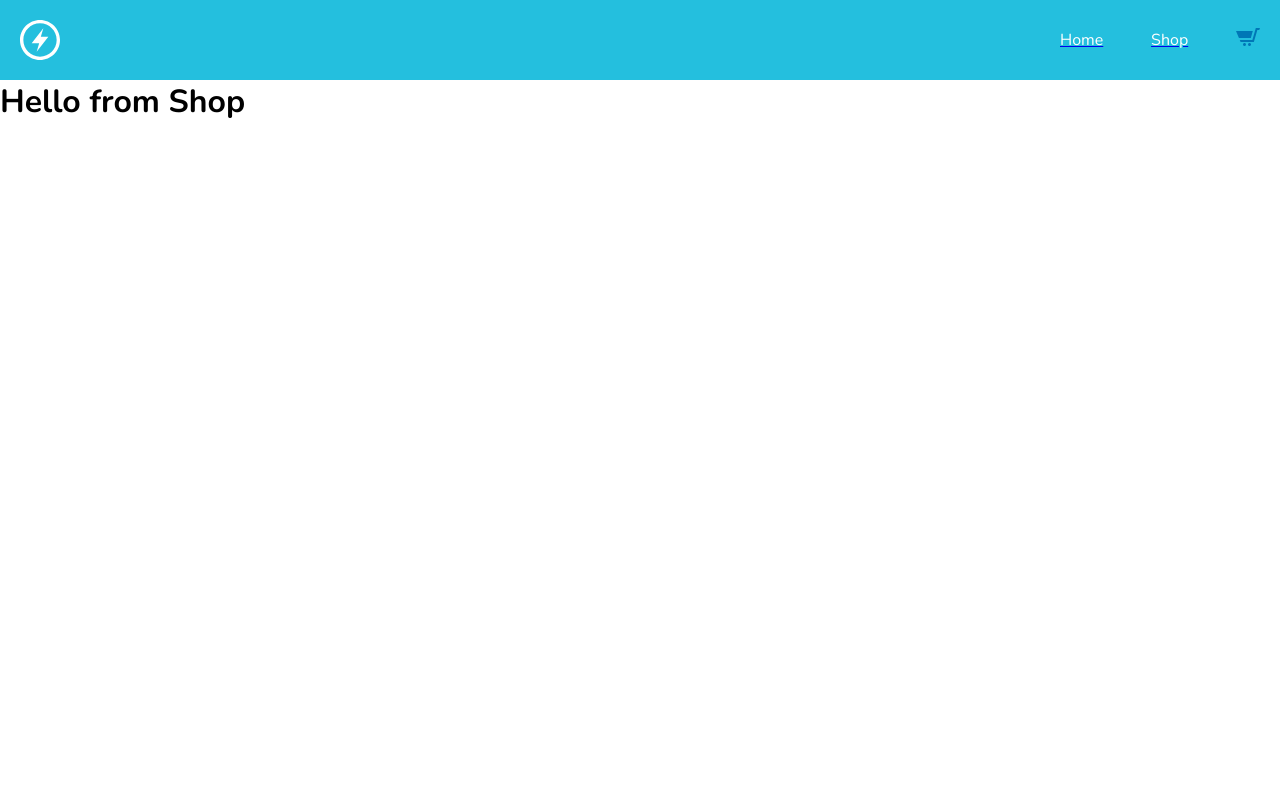
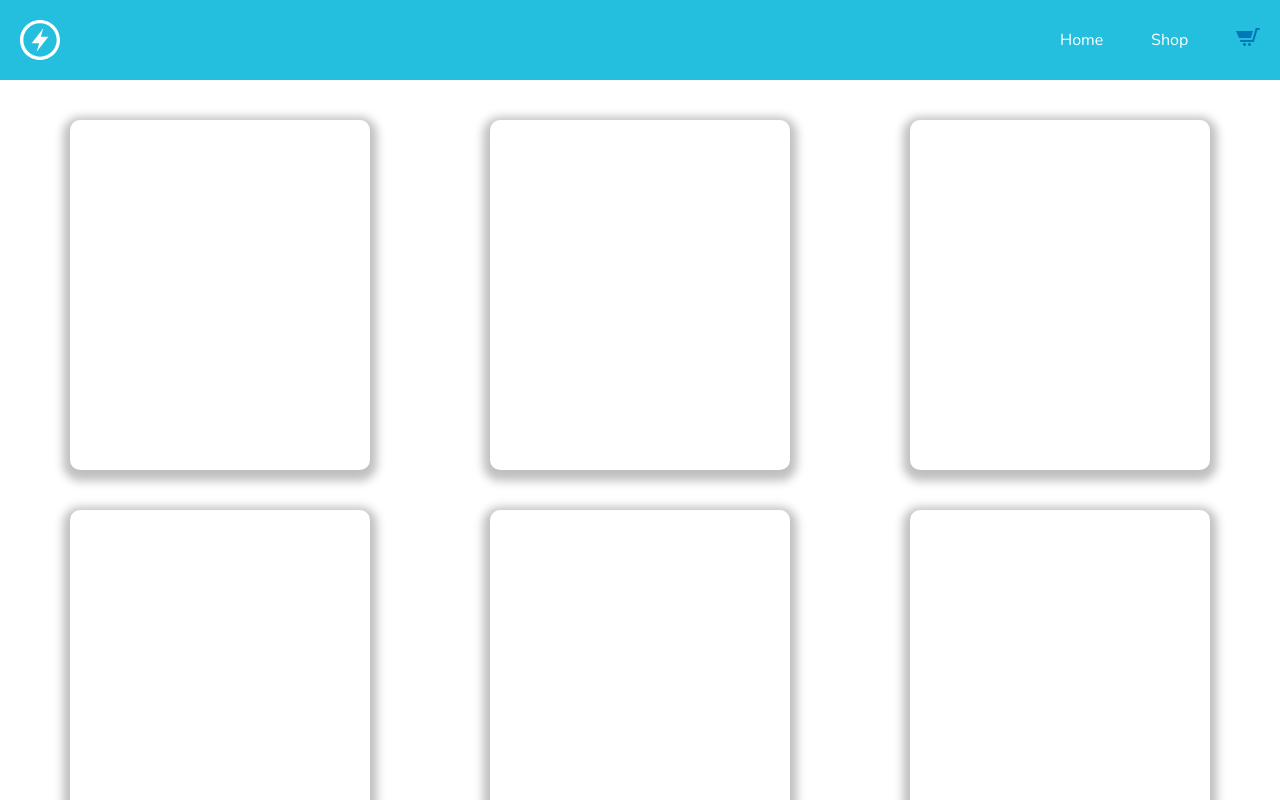
Before and after one commit to FraCav99/Shopping-cart, a React (Create React App) app: page /shop in a window 1280 px wide. Shown: the top 800 px of the page. Built offline with nearby package versions, Linux system fonts and the light colour scheme.

Commit message:
Modify structure of components and stylesheets

```diff
--- a/src/App.js
+++ b/src/App.js
@@ -8,13 +8,10 @@ import windows from './images/windows-logo.png';
 import samsung from './images/samsung-logo.png';
 import user1 from './images/user-1.jpeg';
 import user2 from './images/user-2.jpeg';
-import Nav from './components/Nav';
-import Footer from './components/Footer';
 
 const App = () => {
   return (
     <div className="App">
-      <Nav />
       <div className="Hero">
         <svg xmlns="http://www.w3.org/2000/svg" width="24" height="24" viewBox="0 0 24 24"><path d="M12 2c5.514 0 10 4.486 10 10s-4.486 10-10 10-10-4.486-10-10 4.486-10 10-10zm0-2c-6.627 0-12 5.373-12 12s5.373 12 12 12 12-5.373 12-12-5.373-12-12-12zm-2 19l1.5-5h-4.5l7-9-1.5 5h4.5l-7 9z"/></svg>
         <h1>Your favourite electronics, all in one place!</h1>
@@ -71,7 +68,6 @@ const App = () => {
               </div>
             </div>
       </div>
-      <Footer />
     </div>
   );
 }
--- a/src/Routes.js
+++ b/src/Routes.js
@@ -3,15 +3,19 @@ import {BrowserRouter as Router, Switch, Route} from 'react-router-dom';
 import App from './App';
 import Shop from './components/Shop';
 import Cart from './components/Cart';
+import Nav from './components/Nav';
+import Footer from './components/Footer';
 
 const Routes = () => {
     return (
         <Router>
+            <Nav />
             <Switch>
                 <Route exact path="/" component={App} />
                 <Route exact path="/shop" component={Shop} />
                 <Route exact path="/cart" component={Cart} />
             </Switch>
+            <Footer />
         </Router>
     );
 }
--- a/src/components/Card.js
+++ b/src/components/Card.js
@@ -0,0 +1,12 @@
+import React from 'react';
+import '../styles/Card.css';
+
+const Card = () => {
+    return (
+        <div className="card">
+
+        </div>
+    )
+}
+
+export default Card;
--- a/src/components/Cart.js
+++ b/src/components/Cart.js
@@ -1,10 +1,8 @@
 import React from 'react';
-import Nav from './Nav';
 
 const Cart = () => {
     return (
         <div className="cart">
-            <Nav />
             <h1>Hello from Cart</h1>
         </div>
     )
--- a/src/components/Shop.js
+++ b/src/components/Shop.js
@@ -1,11 +1,18 @@
 import React from 'react';
-import Nav from './Nav';
+import '../styles/Shop.css';
+import Card from './Card';
 
 const Shop = () => {
     return (
         <div className="shop">
-            <Nav />
-            <h1>Hello from Shop</h1>
+            <div className="cards-grid">
+                <Card />
+                <Card />
+                <Card />
+                <Card />
+                <Card />
+                <Card />
+            </div>
         </div>
     )
 }
--- /dev/null
+++ b/src/styles/Card.css
@@ -0,0 +1,6 @@
+.card {
+  width: 300px;
+  height: 350px;
+  border-radius: 10px;
+  box-shadow: 0px 4px 10px 7px rgba(0, 0, 0, 0.25);
+}
--- a/src/styles/Nav.css
+++ b/src/styles/Nav.css
@@ -21,6 +21,10 @@ ul {
   width: 200px;
 }
 
+ul a {
+  text-decoration: none;
+}
+
 ul li {
   color: white;
 }
--- /dev/null
+++ b/src/styles/Shop.css
@@ -0,0 +1,13 @@
+.shop {
+  padding: 40px 30px;
+}
+
+.cards-grid {
+  width: 100%;
+  height: 100%;
+  display: grid;
+  grid-template-columns: repeat(auto-fit, minmax(300px, 1fr));
+  justify-items: center;
+  row-gap: 40px;
+  column-gap: 40px;
+}
```
